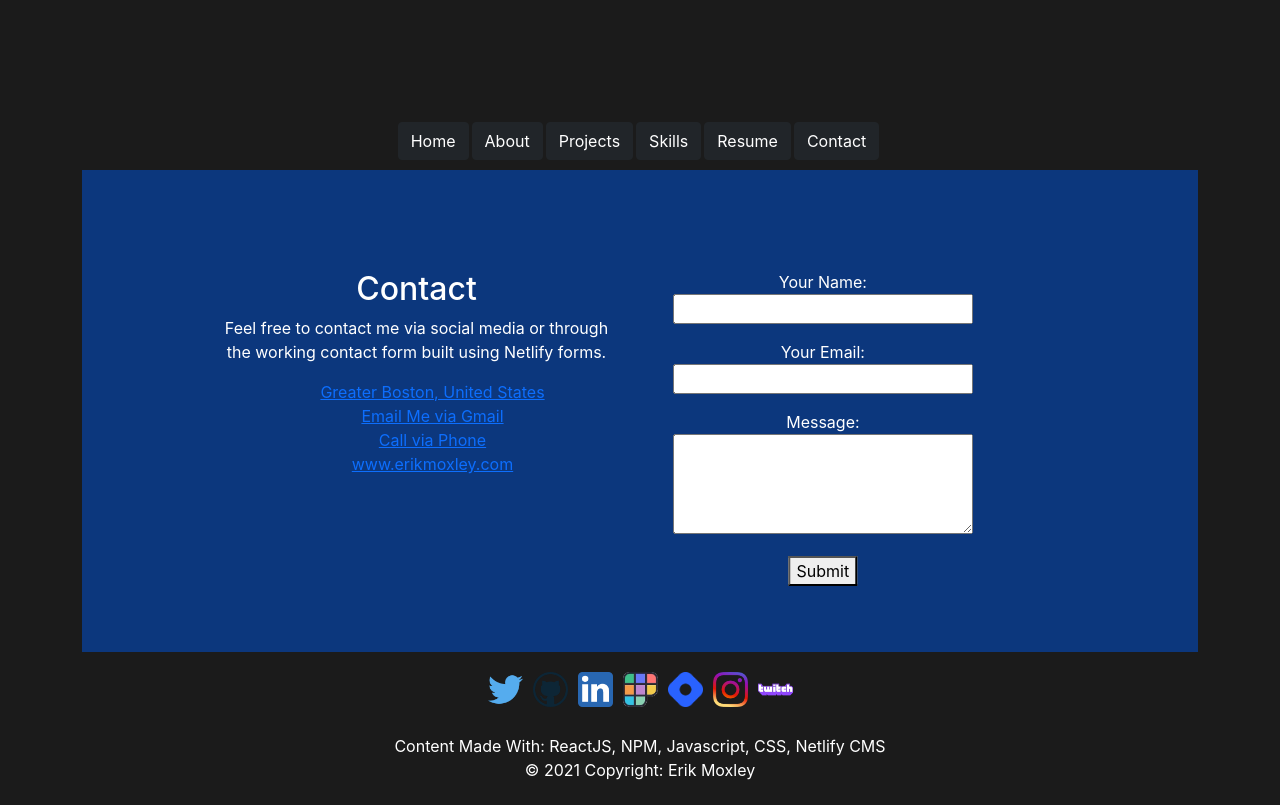
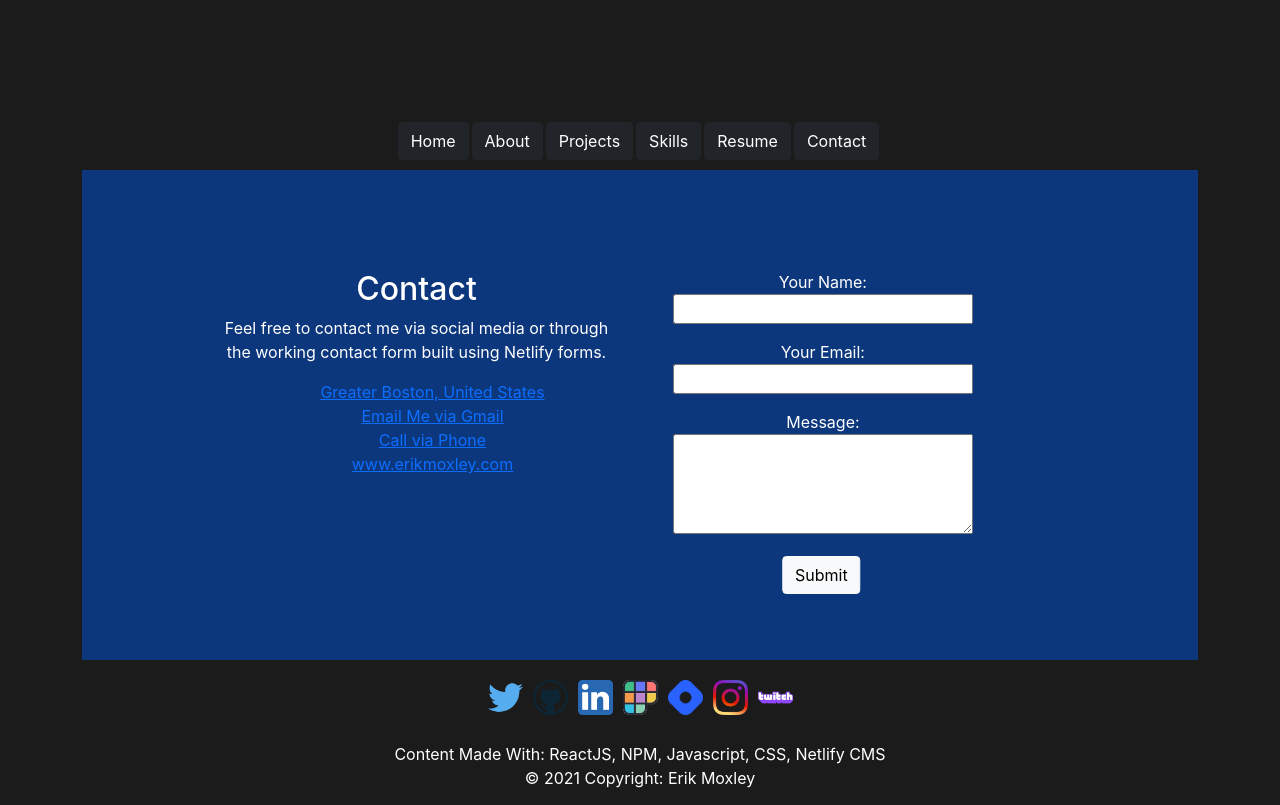
Before and after one commit to ErikMoxley/erik-moxley, a React (Create React App) app: page /contacts in a window 1280 px wide. Built offline with nearby package versions, Linux system fonts and the light colour scheme.

Commit message:
update to submit

```diff
--- a/src/components/pages/Contact.js
+++ b/src/components/pages/Contact.js
@@ -1,3 +1,5 @@
+import Button from 'react-bootstrap/Button';
+
 const Contact = () => {
   return (
 <div className="content">
@@ -48,7 +50,7 @@ const Contact = () => {
       <textarea name="message" id="yourmessage"></textarea>
     </p>
     <p>
-      <button type="submit">Submit</button>
+      <Button type="submit" variant="light">Submit</Button>
     </p>
   </form>
   </div>
```
